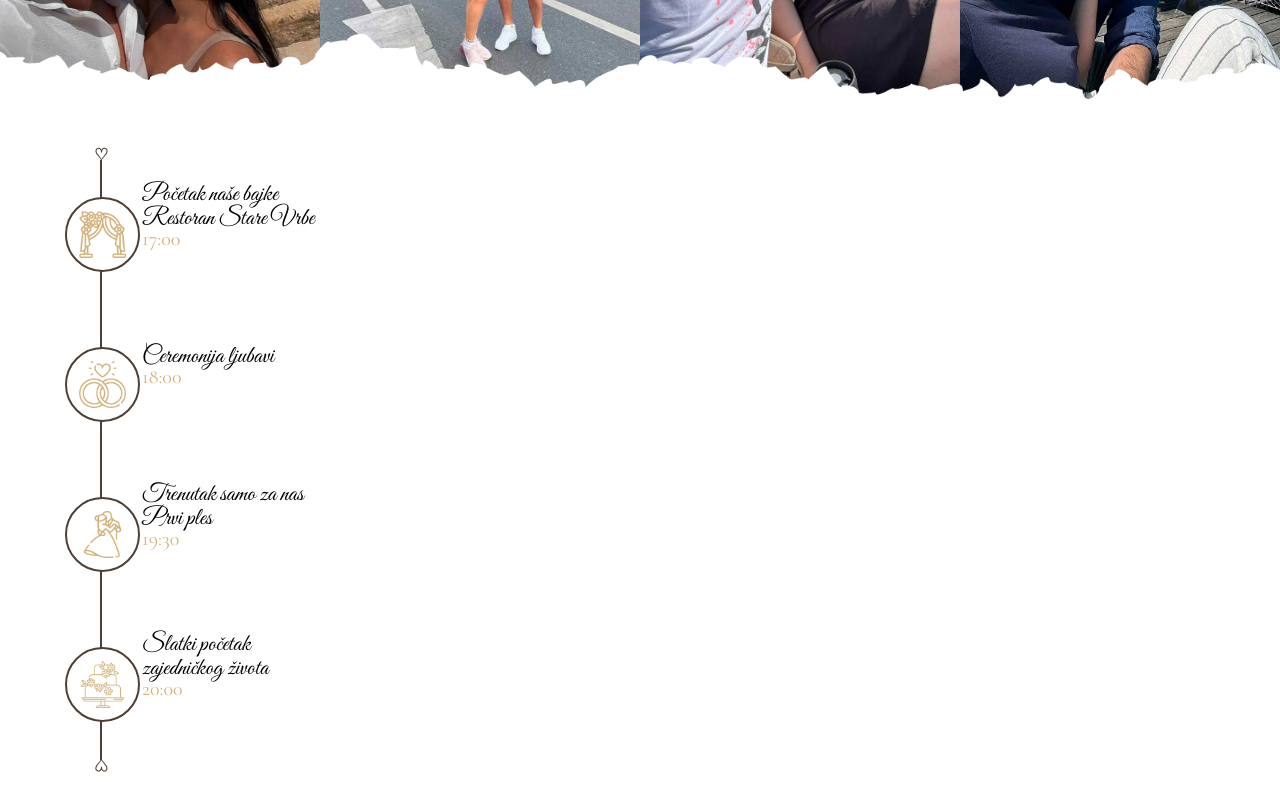
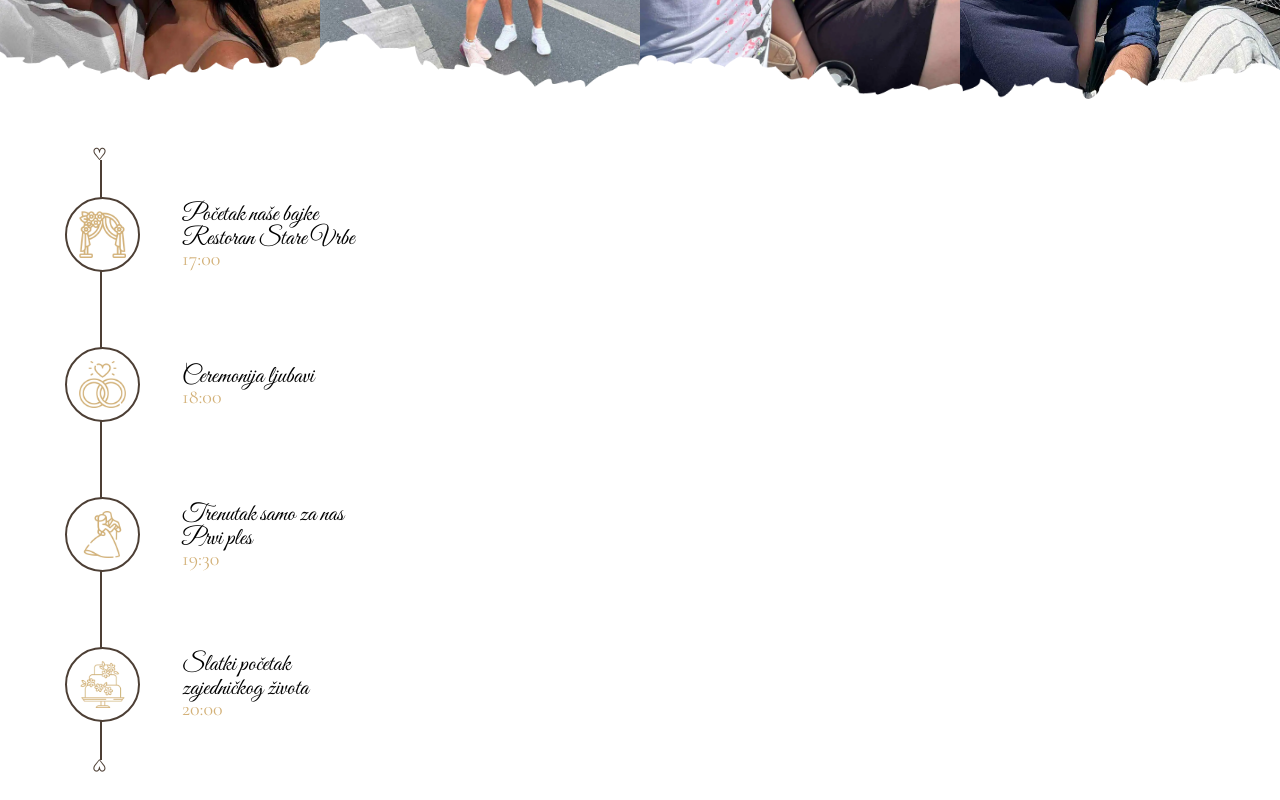
Before and after one commit to hariskablar/ceremony, a React (Vite) app: page / in a window 1280 px wide. Shown: the part 1792-2592 px from the top of the page. Built offline with nearby package versions, Linux system fonts and the light colour scheme.

Commit message:
steps changed

```diff
--- a/src/components/Step.jsx
+++ b/src/components/Step.jsx
@@ -7,7 +7,7 @@ const Step = ({ title, time, image }) => {
       <div className='w-[75px] h-[75px] absolute -left-[35px] bg-white p-3 border-2 border-beige-7 rounded-full'>
         <img src={image} className='relative' />
       </div>
-      <div className='flex flex-col justify-center mb-10'>
+      <div className='flex flex-col justify-center ml-10'>
         <p className='caligraphy text-2xl whitespace-pre-line leading-6'>
           {title}
         </p>
--- a/src/index.css
+++ b/src/index.css
@@ -54,7 +54,7 @@ html {
   position: absolute;
   top: -17px;
   left: 100px;
-  transform: translate(-6px, 0);
+  transform: translate(-8px, 0);
   font-weight: 800;
 }
 .heart-element:after {
@@ -63,7 +63,7 @@ html {
   position: absolute;
   bottom: -17px;
   left: 100px;
-  transform: translate(-6px, 0) rotate(180deg);
+  transform: translate(-8px, 0) rotate(180deg);
   font-weight: 800;
 }
 
```
